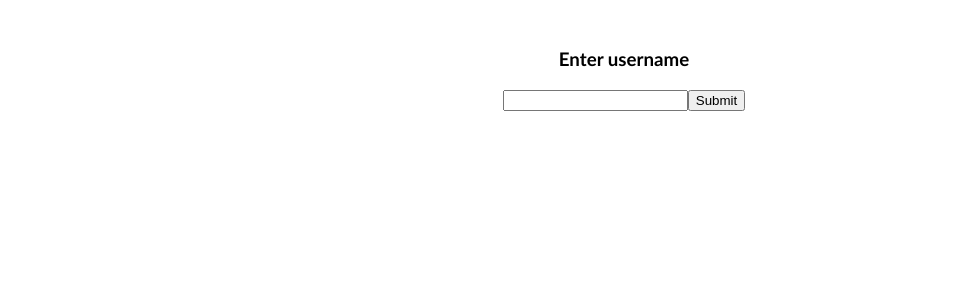
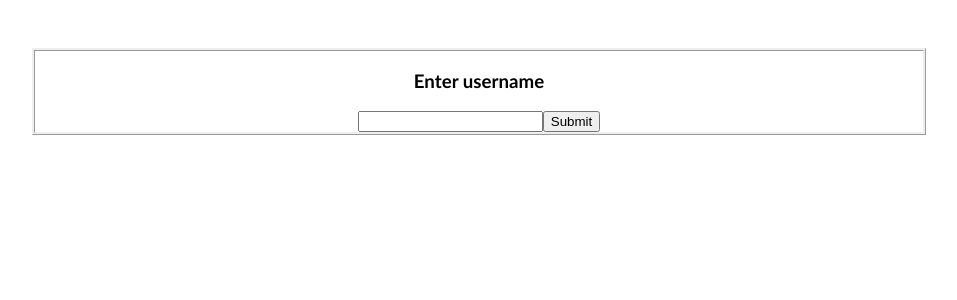
Before and after one commit to timdecillis/swolemate, a React (Create React App) app in the folder client/: page / in a window 1280 px wide. Shown: the top 300 px of the page, without its empty margins (16-973 px from the left). Built offline with nearby package versions, Linux system fonts and the light colour scheme.

Commit message:
Updated styles

```diff
--- a/client/src/styles.css
+++ b/client/src/styles.css
@@ -4,11 +4,14 @@
   font-family:'Gill Sans', 'Gill Sans MT', Calibri, 'Trebuchet MS', sans-serif
 }
 
-/* .App-Template {
+.App-Template {
   display: flex;
+  align-items: center;
   flex-direction: column;
   border-style: ridge;
-} */
+  min-width: 75%;
+  max-width: 75%;
+}
 
 .user-header {
   text-align: left;
```
